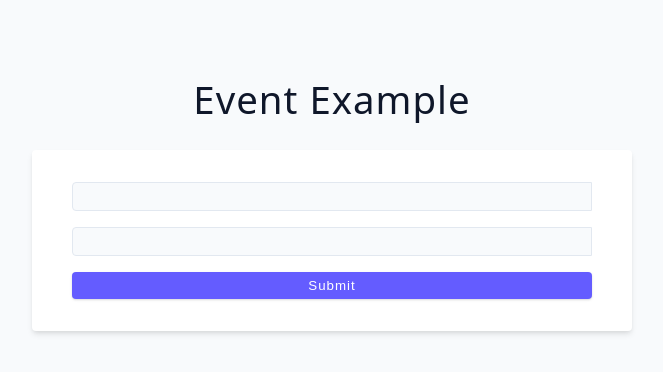
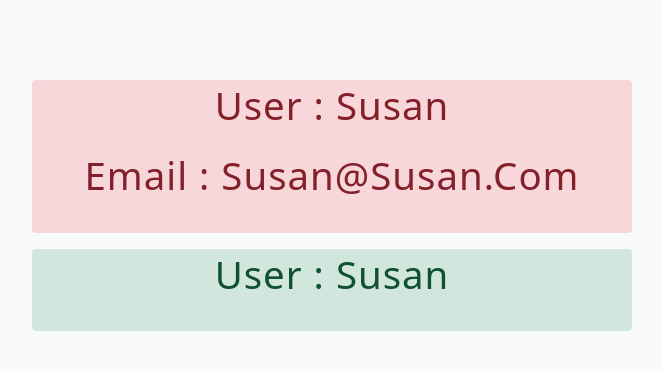
Before and after one commit to tenbite-daniel/typescript-course, a React (Vite) app in the folder 02-typescript-react-essentials/: page / in a window 1280 px wide. Shown: the top 372 px of the page, without its empty margins (308-971 px from the left). Built offline with nearby package versions, Linux system fonts and the light colour scheme.

Commit message:
chore: completed card challange

```diff
--- a/02-typescript-react-essentials/src/05-challenge/index.tsx
+++ b/02-typescript-react-essentials/src/05-challenge/index.tsx
@@ -1,9 +1,29 @@
-function Component() {
-  return (
-    <div>
-      <h2>React & Typescript</h2>
-      <h2>Challenge</h2>
-    </div>
-  );
+type BasicProfileCardProps = {
+    type: "basic";
+    name: string;
+};
+type AdvancedProfileCardProps = {
+    type: "advanced";
+    name: string;
+    email: string;
+};
+type ProfileCardProps = BasicProfileCardProps | AdvancedProfileCardProps;
+
+function Component(props: ProfileCardProps) {
+    const { name, type } = props;
+    if (type === "basic") {
+        return (
+            <article className="alert alert-success">
+                <h2>user : {name}</h2>
+            </article>
+        );
+    }
+    const { email } = props;
+    return (
+        <article className="alert alert-danger">
+            <h2>user : {name}</h2>
+            <h2>email : {email}</h2>
+        </article>
+    );
 }
 export default Component;
--- a/02-typescript-react-essentials/src/App.tsx
+++ b/02-typescript-react-essentials/src/App.tsx
@@ -1,9 +1,10 @@
-import Component from "./04-events";
+import Component from "./05-challenge";
 
 function App() {
     return (
         <main>
-            <Component />
+            <Component type="advanced" name="susan" email="susan@susan.com" />
+            <Component type="basic" name="susan" />
         </main>
     );
 }
```
